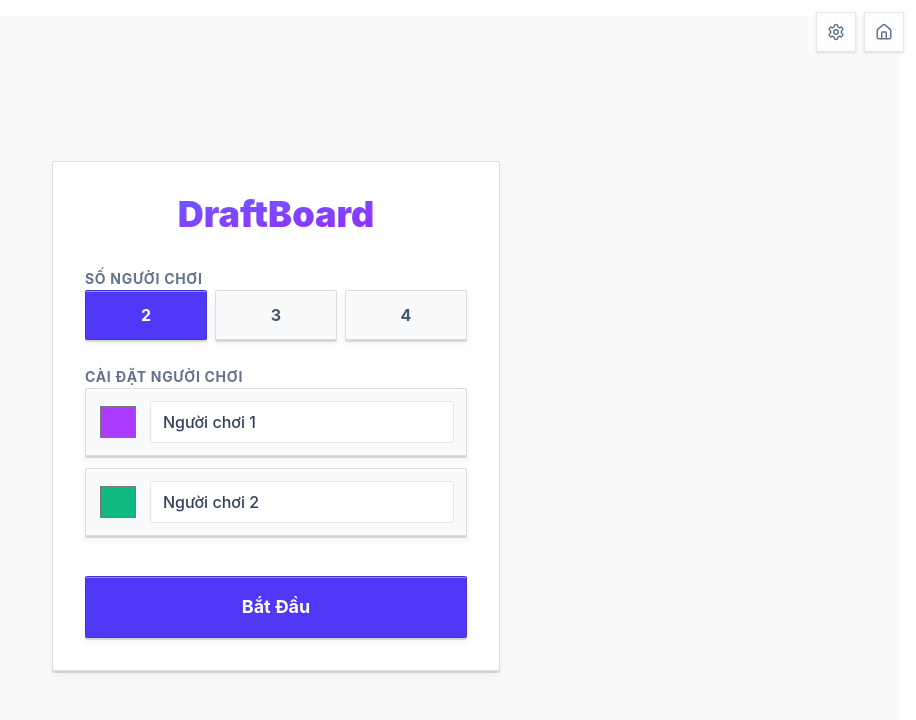
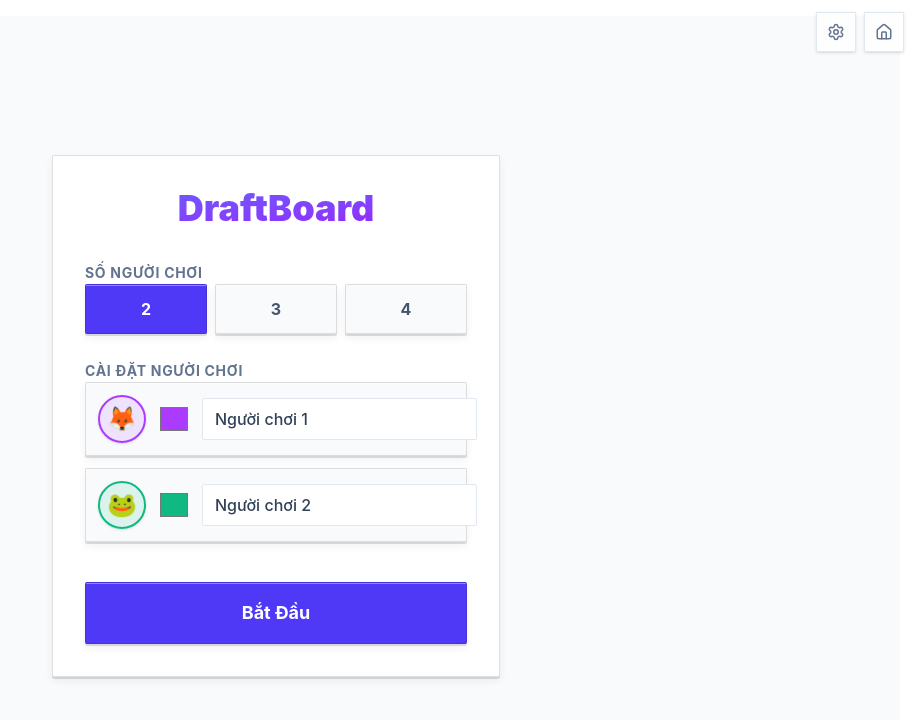
Before and after one commit to NirussVn0/DraftBoard-Builder, a React (Vite) app: page / in a window 1280 px wide. Both pictures are taken after a click on the button "Chơi Map Mặc Định". Shown: the top 720 px of the page, without its empty margins (364-1280 px from the left). Built offline with nearby package versions, Linux system fonts and the light colour scheme.

Commit message:
feat: add emoji-picker-react for player avatars and fix board background

```diff
--- a/package.json
+++ b/package.json
@@ -12,6 +12,7 @@
   "dependencies": {
     "@tailwindcss/vite": "^4.2.2",
     "animejs": "^3.2.2",
+    "emoji-picker-react": "^4.18.0",
     "howler": "^2.2.4",
     "lucide-react": "^1.8.0",
     "react": "^19.2.4",
--- a/src/components/Board/PlayerStatsPanel.tsx
+++ b/src/components/Board/PlayerStatsPanel.tsx
@@ -29,10 +29,10 @@ export const PlayerStatsPanel: React.FC<PlayerStatsPanelProps> = ({
             }}
           >
             <div
-              className="w-7 h-7 rounded-full flex items-center justify-center text-white font-bold text-xs shrink-0"
+              className="w-7 h-7 rounded-full flex items-center justify-center shrink-0 text-base"
               style={{ backgroundColor: player.color }}
             >
-              {player.name.charAt(0).toUpperCase()}
+              {player.emoji || player.name.charAt(0).toUpperCase()}
             </div>
             <div className="flex-1 min-w-0">
               <p className="font-bold text-sm text-slate-800 truncate">{player.name}</p>
--- a/src/components/HomeMenu/HomeMenu.tsx
+++ b/src/components/HomeMenu/HomeMenu.tsx
@@ -1,4 +1,5 @@
-import React, { useState } from 'react';
+import React, { useState, useRef, useEffect } from 'react';
+import EmojiPicker, { EmojiClickData, Theme, EmojiStyle } from 'emoji-picker-react';
 import type { Player } from '../../core/GameState';
 import { t } from '../../locales';
 
@@ -6,27 +7,53 @@ interface HomeMenuProps {
   onStart: (players: Omit<Player, 'id' | 'position'>[]) => void;
 }
 
+const DEFAULT_EMOJIS = ['🦊', '🐸', '🦁', '🐙'];
+const DEFAULT_COLORS = ['#aa3bff', '#10b981', '#f59e0b', '#ef4444'];
+
 export const HomeMenu: React.FC<HomeMenuProps> = ({ onStart }) => {
   const s = t().home;
   const [numPlayers, setNumPlayers] = useState<number>(2);
-  const [players, setPlayers] = useState<{name: string, color: string}[]>([
-    { name: s.playerDefault(1), color: '#aa3bff' },
-    { name: s.playerDefault(2), color: '#10b981' }
+  const [players, setPlayers] = useState<{ name: string; color: string; emoji: string }[]>([
+    { name: s.playerDefault(1), color: DEFAULT_COLORS[0], emoji: DEFAULT_EMOJIS[0] },
+    { name: s.playerDefault(2), color: DEFAULT_COLORS[1], emoji: DEFAULT_EMOJIS[1] },
   ]);
+  const [pickerOpenIndex, setPickerOpenIndex] = useState<number | null>(null);
+  const pickerRef = useRef<HTMLDivElement>(null);
+
+  // Close picker on click-outside
+  useEffect(() => {
+    const handler = (e: MouseEvent) => {
+      if (pickerRef.current && !pickerRef.current.contains(e.target as Node)) {
+        setPickerOpenIndex(null);
+      }
+    };
+    document.addEventListener('mousedown', handler);
+    return () => document.removeEventListener('mousedown', handler);
+  }, []);
 
   const handleNumChange = (num: number) => {
     setNumPlayers(num);
     const newPlayers = [...players];
     while (newPlayers.length < num) {
-      newPlayers.push({ name: s.playerDefault(newPlayers.length + 1), color: '#888888' });
+      const idx = newPlayers.length;
+      newPlayers.push({
+        name: s.playerDefault(idx + 1),
+        color: DEFAULT_COLORS[idx % DEFAULT_COLORS.length],
+        emoji: DEFAULT_EMOJIS[idx % DEFAULT_EMOJIS.length],
+      });
     }
     setPlayers(newPlayers.slice(0, num));
   };
 
-  const updatePlayer = (index: number, field: 'name' | 'color', value: string) => {
+  const updatePlayer = (index: number, field: 'name' | 'color' | 'emoji', value: string) => {
     const newPlayers = [...players];
-    newPlayers[index][field] = value;
+    newPlayers[index] = { ...newPlayers[index], [field]: value };
     setPlayers(newPlayers);
+  };
+
+  const handleEmojiSelect = (index: number, data: EmojiClickData) => {
+    updatePlayer(index, 'emoji', data.emoji);
+    setPickerOpenIndex(null);
   };
 
   return (
@@ -37,10 +64,11 @@ export const HomeMenu: React.FC<HomeMenuProps> = ({ onStart }) => {
         </h1>
 
         <div className="space-y-6">
+          {/* Player count selector */}
           <div className="space-y-2">
             <label className="text-sm font-bold text-slate-500 uppercase tracking-wider">{s.numPlayers}</label>
             <div className="flex gap-2">
-              {[2, 3, 4].map(num => (
+              {[2, 3, 4].map((num) => (
                 <button
                   key={num}
                   onClick={() => handleNumChange(num)}
@@ -56,16 +84,45 @@ export const HomeMenu: React.FC<HomeMenuProps> = ({ onStart }) => {
             </div>
           </div>
 
+          {/* Player setup rows */}
           <div className="space-y-3">
             <label className="text-sm font-bold text-slate-500 uppercase tracking-wider">{s.playerSetup}</label>
             {players.map((player, index) => (
-              <div key={index} className="flex gap-3 items-center bg-slate-50 p-3 game-card">
+              <div key={index} className="flex gap-3 items-center bg-slate-50 p-3 game-card relative">
+                {/* Emoji avatar selector */}
+                <button
+                  onClick={() => setPickerOpenIndex(pickerOpenIndex === index ? null : index)}
+                  className="w-12 h-12 rounded-full flex items-center justify-center text-2xl border-2 hover:scale-110 active:scale-95 transition-all shadow-sm shrink-0"
+                  style={{ borderColor: player.color, backgroundColor: player.color + '20' }}
+                  title="Chọn avatar"
+                >
+                  {player.emoji}
+                </button>
+
+                {/* Emoji picker dropdown */}
+                {pickerOpenIndex === index && (
+                  <div ref={pickerRef} className="absolute top-16 left-0 z-50 shadow-2xl">
+                    <EmojiPicker
+                      onEmojiClick={(data) => handleEmojiSelect(index, data)}
+                      theme={Theme.LIGHT}
+                      emojiStyle={EmojiStyle.NATIVE}
+                      width={320}
+                      height={350}
+                      searchPlaceHolder="Tìm emoji..."
+                      previewConfig={{ showPreview: false }}
+                    />
+                  </div>
+                )}
+
+                {/* Color picker */}
                 <input
                   type="color"
                   value={player.color}
                   onChange={(e) => updatePlayer(index, 'color', e.target.value)}
-                  className="w-10 h-10 cursor-pointer border-0 p-0 bg-transparent"
+                  className="w-8 h-8 cursor-pointer border-0 p-0 bg-transparent shrink-0"
                 />
+
+                {/* Name input */}
                 <input
                   type="text"
                   value={player.name}
@@ -78,6 +135,7 @@ export const HomeMenu: React.FC<HomeMenuProps> = ({ onStart }) => {
             ))}
           </div>
 
+          {/* Start button */}
           <button
             onClick={() => onStart(players)}
             className="w-full py-4 mt-4 bg-indigo-600 text-white game-card hover:scale-[1.02] active:scale-[0.98] transition-all font-bold text-lg"
--- a/src/core/GameState.ts
+++ b/src/core/GameState.ts
@@ -5,6 +5,7 @@ export interface Player {
   id: string;
   name: string;
   color: string;
+  emoji: string;
   position: number;
 }
 
```
Also changed, not shown: 1 other file (tests, documents, lock files or other folders).
